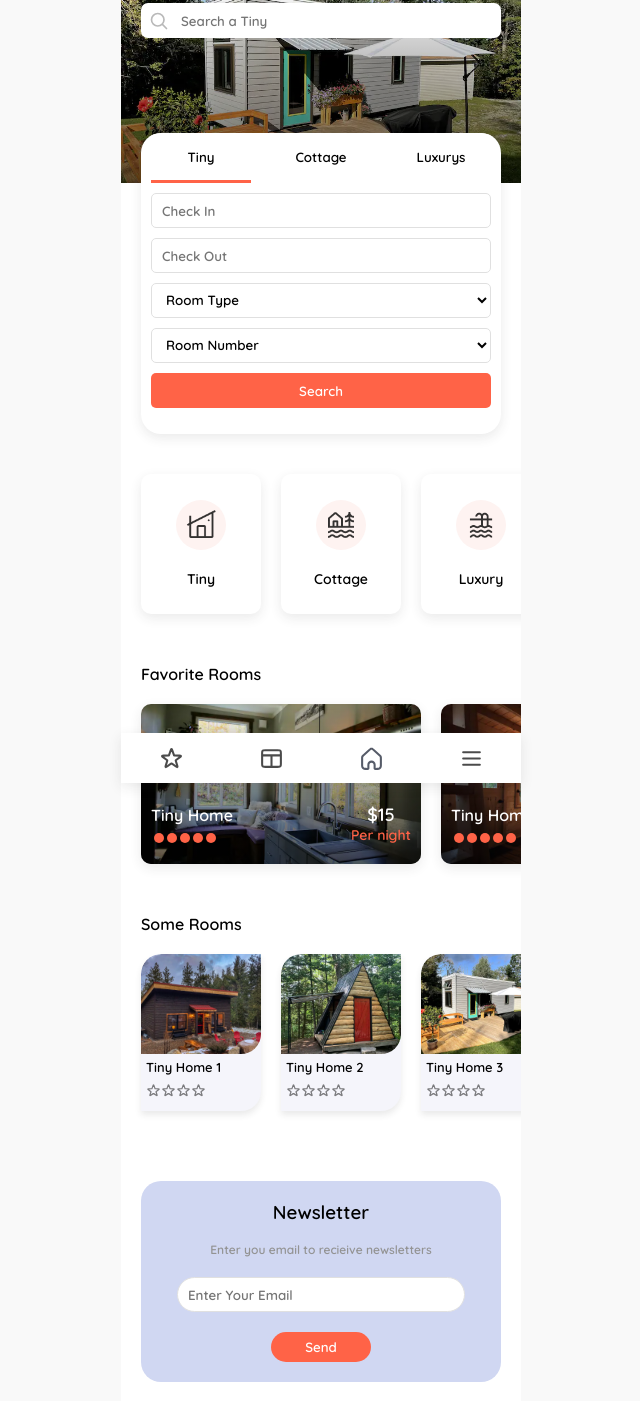
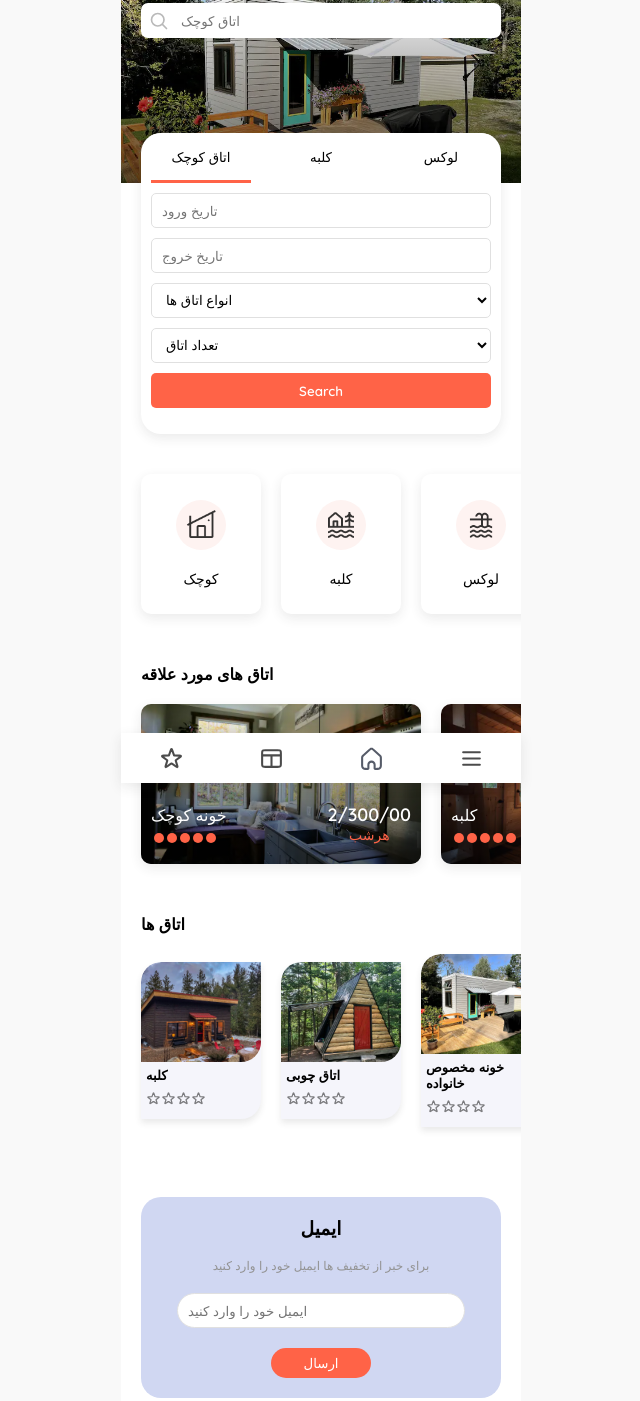
Before and after one commit to MaedehR123/app-home, a plain HTML site: page index.html in a window 1280 px wide. Shown: the part 17-1418 px from the top of the page, without its empty margins (319-959 px from the left). Drawn offline with Linux system fonts and the light colour scheme.

Commit message:
change some word on Index.html

```diff
--- a/index.html
+++ b/index.html
@@ -23,29 +23,29 @@
 					<div class="search-btn">
 						<img src="./static/svg/search.svg" />
 					</div>
-					<input type="text" placeholder="Search a Tiny" />
+					<input type="text" placeholder="اتاق کوچک" />
 				</div>
 			</div>
 
 			<!-- filter section -->
 			<div class="filter">
 				<div class="filter-head">
-					<button onclick="handelChangeFilter(0)" class="filter-head-btn filter-head-btn-active">Tiny</button>
-					<button onclick="handelChangeFilter(1)" class="filter-head-btn">Cottage</button>
-					<button onclick="handelChangeFilter(2)" class="filter-head-btn">Luxurys</button>
+					<button onclick="handelChangeFilter(0)" class="filter-head-btn filter-head-btn-active">اتاق کوچک</button>
+					<button onclick="handelChangeFilter(1)" class="filter-head-btn">کلبه</button>
+					<button onclick="handelChangeFilter(2)" class="filter-head-btn">لوکس</button>
 				</div>
 				<form class="filter-cont">
-					<input type="text" onfocus="(this.type='date')" placeholder="Check In" />
-					<input type="text" onfocus="(this.type='date')" placeholder="Check Out" />
+					<input type="text" onfocus="(this.type='date')" placeholder="تاریخ ورود" />
+					<input type="text" onfocus="(this.type='date')" placeholder="تاریخ خروج " />
 					<select>
-						<option disabled selected>Room Type</option>
-						<option value="1">Single Rooms</option>
-						<option value="2">Double Rooms</option>
-						<option value="3">Luxury Rooms</option>
-						<option value="4">Family Rooms</option>
+						<option disabled selected>انواع اتاق ها </option>
+						<option value="1">اتاق یک نفره</option>
+						<option value="2">اتاق دو نفره</option>
+						<option value="3">اتاق لوکس</option>
+						<option value="4">اتاق بزرگ خانوادگی</option>
 					</select>
 					<select>
-						<option disabled selected>Room Number</option>
+						<option disabled selected>تعداد اتاق</option>
 						<option value="1">1</option>
 						<option value="2">2</option>
 						<option value="3">3</option>
@@ -62,7 +62,7 @@
 						<div class="category-item-inner-icon">
 							<img src='./static/icon-png/2.png' />
 						</div>
-						<span>Tiny</span>
+						<span>کوچک</span>
 					</div>
 				</div>
 				<div class="category-item">
@@ -70,7 +70,7 @@
 						<div class="category-item-inner-icon">
 							<img src='./static/icon-png/5.png' />
 						</div>
-						<span>Cottage</span>
+						<span>کلبه</span>
 					</div>
 				</div>
 				<div class="category-item">
@@ -78,7 +78,7 @@
 						<div class="category-item-inner-icon">
 							<img src='./static/icon-png/4.png' />
 						</div>
-						<span>Luxury</span>
+						<span>لوکس</span>
 					</div>
 				</div>
 				<div class="category-item">
@@ -86,21 +86,21 @@
 						<div class="category-item-inner-icon">
 							<img src='./static/icon-png/7.png' />
 						</div>
-						<span>Hotel</span>
+						<span>هتل</span>
 					</div>
 				</div>
 			</div>
 
 			<!-- favarite Section -->
 			<div class="someRooms">
-				<div class="someRooms-head"><b>Favorite Rooms</b></div>
+				<div class="someRooms-head"><b>اتاق های مورد علاقه</b></div>
 				<div class="someRooms-cont">
 					<div class="someRooms-cont-item">
 						<div onclick="handelChangeTab('detail')" class="someRooms-cont-item-inner">
 							<img src="./img/t7.webp" alt="room" class="someRooms-cont-item-inner-img" />
 							<div class="someRooms-cont-item-inner-des">
 								<div class="someRooms-cont-item-inner-des-left">
-									<span>Tiny Home</span>
+									<span>خونه کوچک</span>
 									<div class="someRooms-cont-item-inner-des-left-rate">
 										<span></span>
 										<span></span>
@@ -110,8 +110,8 @@
 									</div>
 								</div>
 								<div class="someRooms-cont-item-inner-des-right">
-									<h4>$15 </h4>
-									<span>Per night</span>
+									<h4>2/300/00</h4>
+									<span>هرشب </span>
 								</div>
 							</div>
 						</div>
@@ -121,7 +121,7 @@
 							<img src="./img/t10.webp" alt="room" class="someRooms-cont-item-inner-img" />
 							<div class="someRooms-cont-item-inner-des">
 								<div class="someRooms-cont-item-inner-des-left">
-									<span>Tiny Home</span>
+									<span>کلبه </span>
 									<div class="someRooms-cont-item-inner-des-left-rate">
 										<span></span>
 										<span></span>
@@ -131,8 +131,8 @@
 									</div>
 								</div>
 								<div class="someRooms-cont-item-inner-des-right">
-									<h4>$15 </h4>
-									<span>Per night</span>
+									<h4>3/400/000 </h4>
+									<span>هرشب </span>
 								</div>
 							</div>
 						</div>
@@ -142,7 +142,7 @@
 							<img src="./img/t6.webp" alt="room" class="someRooms-cont-item-inner-img" />
 							<div class="someRooms-cont-item-inner-des">
 								<div class="someRooms-cont-item-inner-des-left">
-									<span>Tiny Home</span>
+									<span>خونه چوبی</span>
 									<div class="someRooms-cont-item-inner-des-left-rate">
 										<span></span>
 										<span></span>
@@ -152,8 +152,8 @@
 									</div>
 								</div>
 								<div class="someRooms-cont-item-inner-des-right">
-									<h4>$15 </h4>
-									<span>Per night</span>
+									<h4>3/100/000 </h4>
+									<span>هرشب</span>
 								</div>
 							</div>
 						</div>
@@ -163,13 +163,13 @@
 
 			<!-- Product Section -->
 			<div class="product">
-				<div class="product-head"><b>Some Rooms</b></div>
+				<div class="product-head"><b>اتاق ها</b></div>
 				<div class="product-cont">
 					<div class="product-cont-item">
 						<div onclick="handelChangeTab('detail')" class="product-cont-item-inner">
 							<img src="./img/t3.webp" alt="cover" class="product-cont-item-inner-cover" />
 							<div class="product-cont-item-inner-des">
-								<h3>Tiny Home 1</h3>
+								<h3> کلبه</h3>
 								<div class="product-cont-item-inner-des-rate">
 									<img src="./static/svg/star.svg" />
 									<img src="./static/svg/star.svg" />
@@ -187,7 +187,7 @@
 						<div onclick="handelChangeTab('detail')" class="product-cont-item-inner">
 							<img src="./img/t4.webp" alt="cover" class="product-cont-item-inner-cover" />
 							<div class="product-cont-item-inner-des">
-								<h3>Tiny Home 2</h3>
+								<h3>اتاق چوبی</h3>
 								<div class="product-cont-item-inner-des-rate">
 									<img src="./static/svg/star.svg" />
 									<img src="./static/svg/star.svg" />
@@ -205,7 +205,7 @@
 						<div onclick="handelChangeTab('detail')" class="product-cont-item-inner">
 							<img src="./img/t5.webp" alt="cover" class="product-cont-item-inner-cover" />
 							<div class="product-cont-item-inner-des">
-								<h3>Tiny Home 3</h3>
+								<h3>خونه مخصوص خانواده</h3>
 								<div class="product-cont-item-inner-des-rate">
 									<img src="./static/svg/star.svg" />
 									<img src="./static/svg/star.svg" />
@@ -223,7 +223,7 @@
 						<div onclick="handelChangeTab('detail')" class="product-cont-item-inner">
 							<img src="./img/t1.webp" alt="cover" class="product-cont-item-inner-cover" />
 							<div class="product-cont-item-inner-des">
-								<h3>Tiny Home 4</h3>
+								<h3>خونه چوبی</h3>
 								<div class="product-cont-item-inner-des-rate">
 									<img src="./static/svg/star.svg" />
 									<img src="./static/svg/star.svg" />
@@ -241,10 +241,10 @@
 			</div>
 
 			<form class="email">
-				<h3>Newsletter</h3>
-				<span>Enter you email to recieive newsletters</span>
-				<input type="email" placeholder="Enter Your Email" />
-				<button>Send</button>
+				<h3>ایمیل </h3>
+				<span>برای خبر از تخفیف ها ایمیل خود را وارد کنید</span>
+				<input type="email" placeholder="ایمیل خود را وارد کنید" />
+				<button>ارسال</button>
 			</form>
 
 		</section>
```
